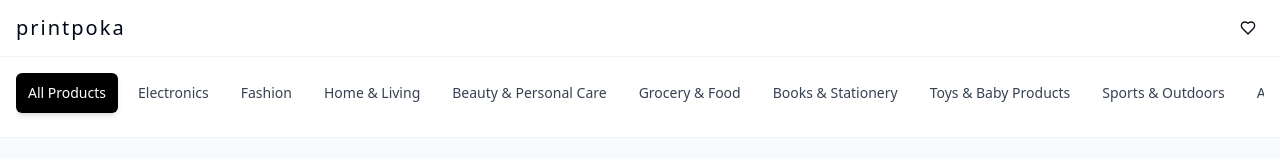
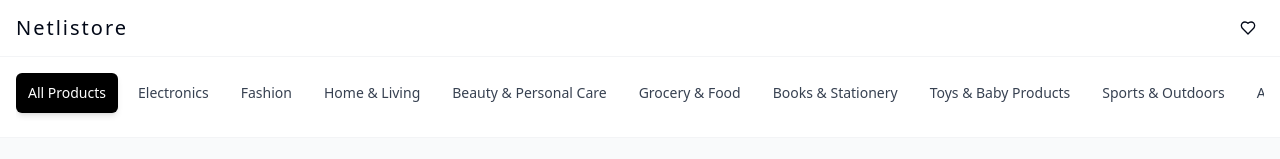
Before and after one commit to zisan5910/town-talk-local-finder, a React (Vite) app: page / in a window 1280 px wide. Shown: the top 159 px of the page. Built offline with nearby package versions, Linux system fonts and the light colour scheme.

Commit message:
feat: Use app name in home page navbar
Use the app name "Netlistore" in the navigation bar at the top of the home page.

```diff
--- a/src/pages/Index.tsx
+++ b/src/pages/Index.tsx
@@ -1,3 +1,4 @@
+
 import { useState, useMemo, useEffect } from "react";
 import { Heart, Filter, X } from "lucide-react";
 import { Button } from "@/components/ui/button";
@@ -1018,7 +1019,7 @@ const Index = () => {
       {/* Header */}
       <header className="sticky top-0 z-50 bg-white/95 backdrop-blur-sm border-b border-gray-100">
         <div className="flex items-center justify-between px-4 py-3">
-          <h1 className="text-xl font-extralight tracking-widest">printpoka</h1>
+          <h1 className="text-xl font-extralight tracking-widest">Netlistore</h1>
 
           <div className="flex items-center gap-1">
             <Button
```
